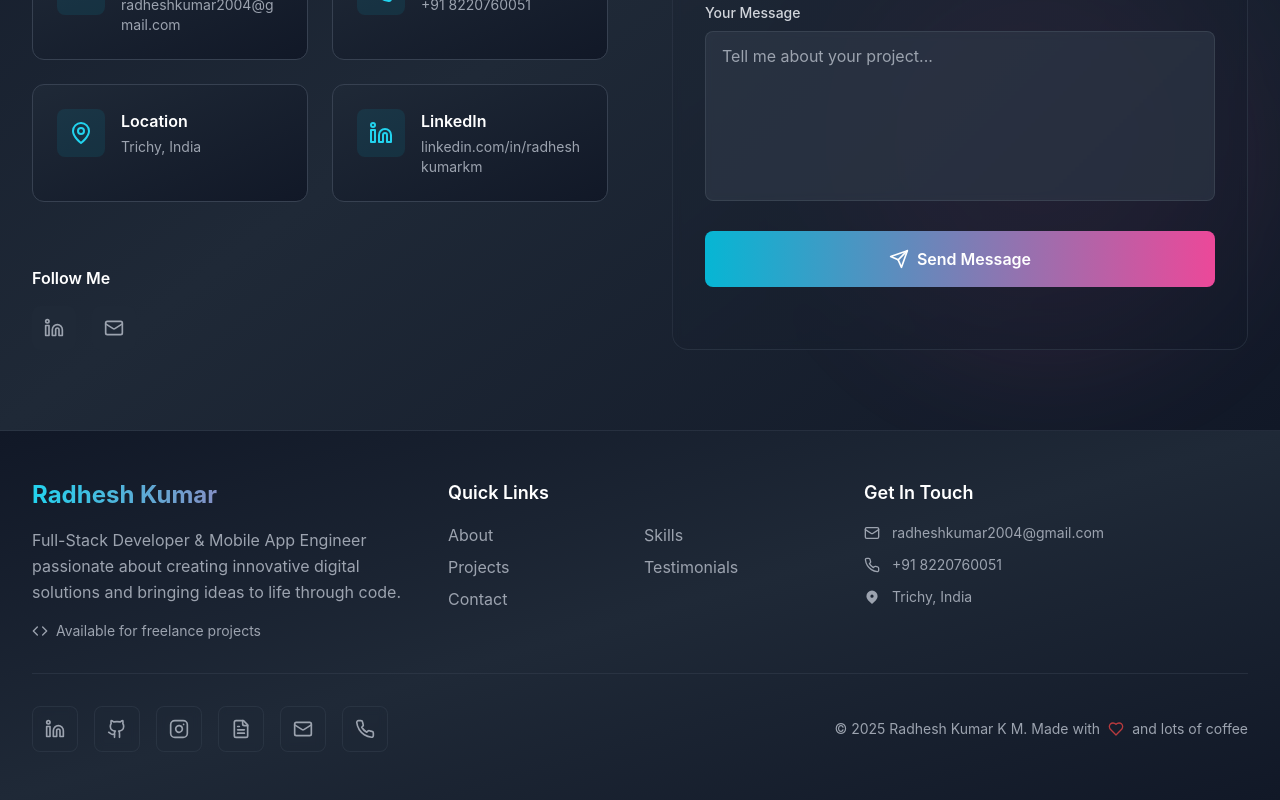
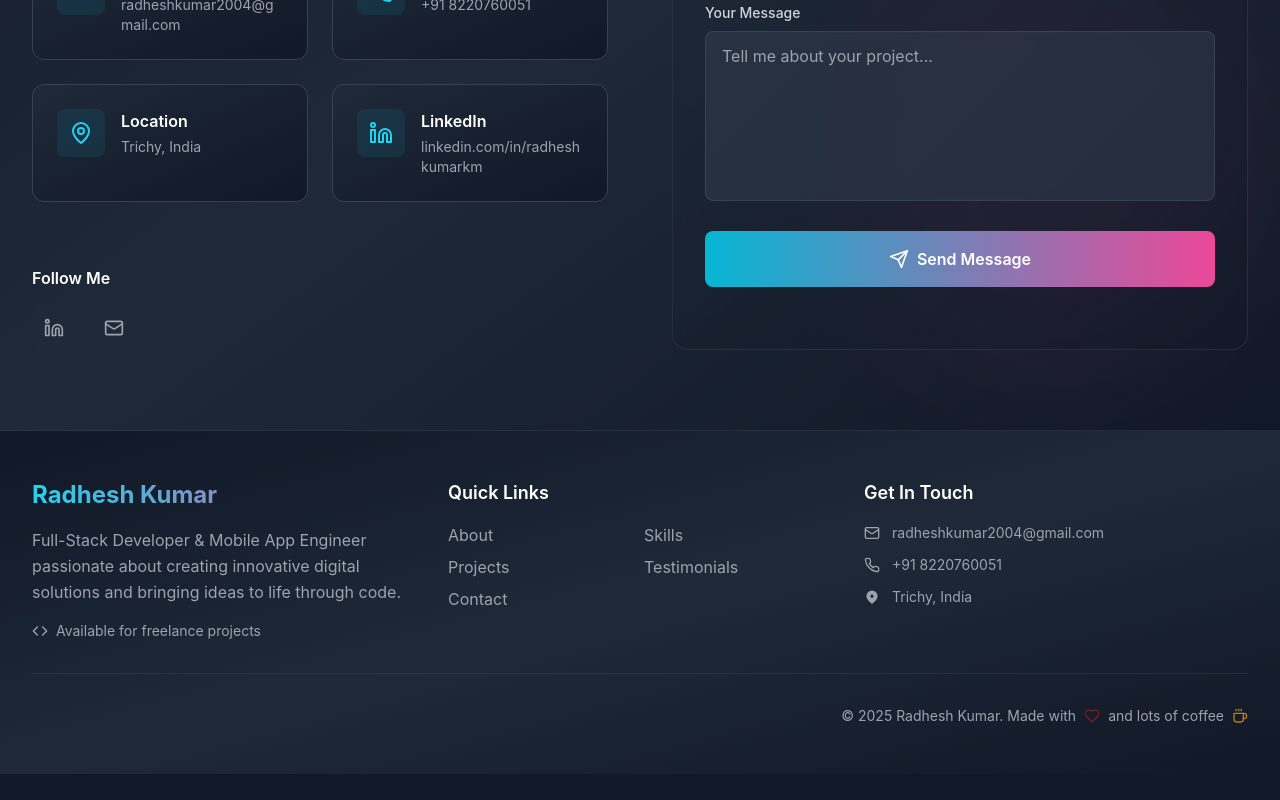
Before and after one commit to Radhesh20/Portfolio, a React (Vite) app: page / in a window 1280 px wide. Shown: the part 3940-4740 px from the top of the page. After the commit the page ends 4714 px from the top, so only its background shows below. Built offline with nearby package versions, Linux system fonts and the light colour scheme.

Commit message:
Update Footer.tsx

```diff
--- a/src/components/Footer.tsx
+++ b/src/components/Footer.tsx
@@ -1,40 +1,11 @@
 import React from 'react';
-import { Heart, Code, Linkedin, Github, Mail, Phone, Instagram, FileText } from 'lucide-react';
+import { Heart, Code, Linkedin, Github, Mail, Phone, CoffeeIcon, Instagram, FileText, Coffee } from 'lucide-react';
 
 const Footer = () => {
   const currentYear = new Date().getFullYear();
 
   const socialLinks = [
-    {
-      icon: <Linkedin size={20} />,
-      href: 'https://linkedin.com/in/radheshkumarkm',
-      label: 'LinkedIn'
-    },
-    {
-      icon: <Github size={20} />,
-      href: 'https://github.com/Radhesh20',
-      label: 'GitHub'
-    },
-    {
-      icon: <Instagram size={20} />,
-      href: 'https://instagram.com/radhesh_kumar_km',
-      label: 'Instagram'
-    },
-    {
-      icon: <FileText size={20} />,
-      href: 'https://medium.com/@radheshkumar2004',
-      label: 'Medium'
-    },
-    {
-      icon: <Mail size={20} />,
-      href: 'mailto:radheshkumar2004@gmail.com',
-      label: 'Email'
-    },
-    {
-      icon: <Phone size={20} />,
-      href: 'tel:+918220760051',
-      label: 'Phone'
-    }
+
   ];
 
   const quickLinks = [
@@ -127,9 +98,10 @@ const Footer = () => {
 
             {/* Copyright */}
             <div className="flex items-center space-x-2 text-gray-400 text-sm">
-              <span>© {currentYear} Radhesh Kumar K M. Made with</span>
-              <Heart size={16} className="text-red-500 animate-pulse" />
+              <span>© {currentYear} Radhesh Kumar. Made with</span>
+              <Heart size={16} className="text-red-800 animate-pulse" />
               <span>and lots of coffee</span>
+              <Coffee size={16} className="text-amber-500 animate-pulse" />
             </div>
           </div>
         </div>
```
